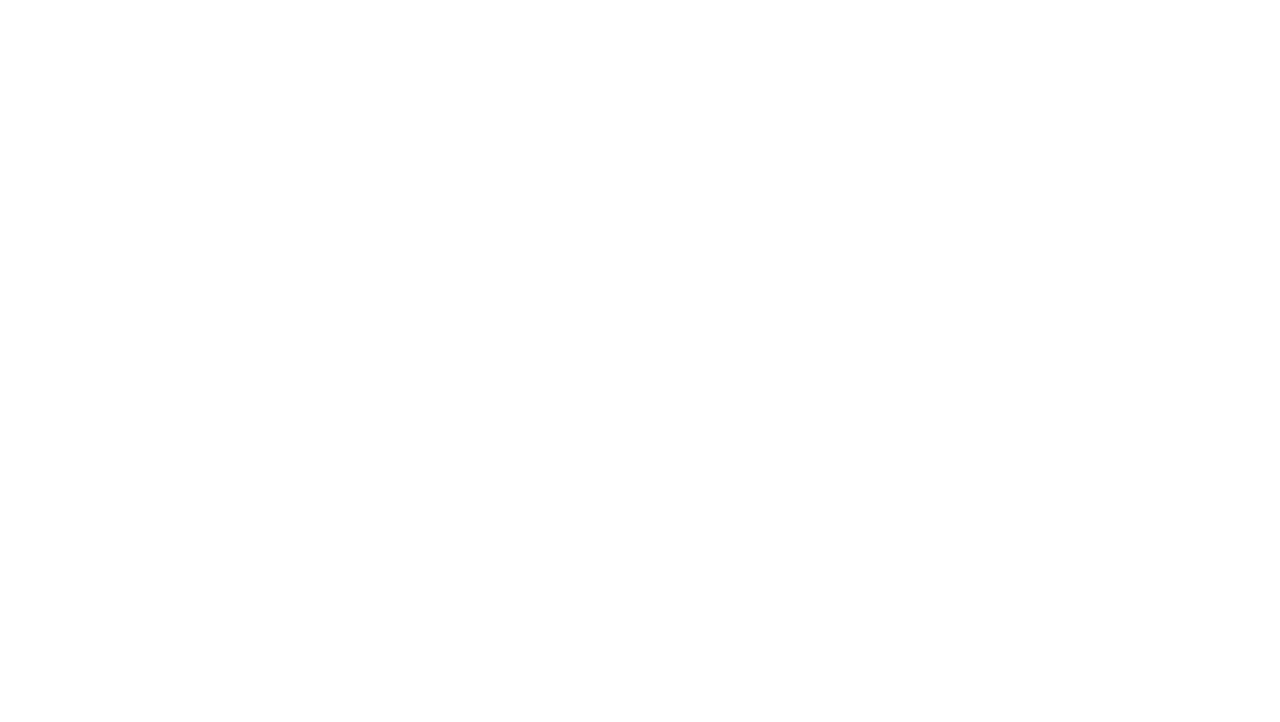
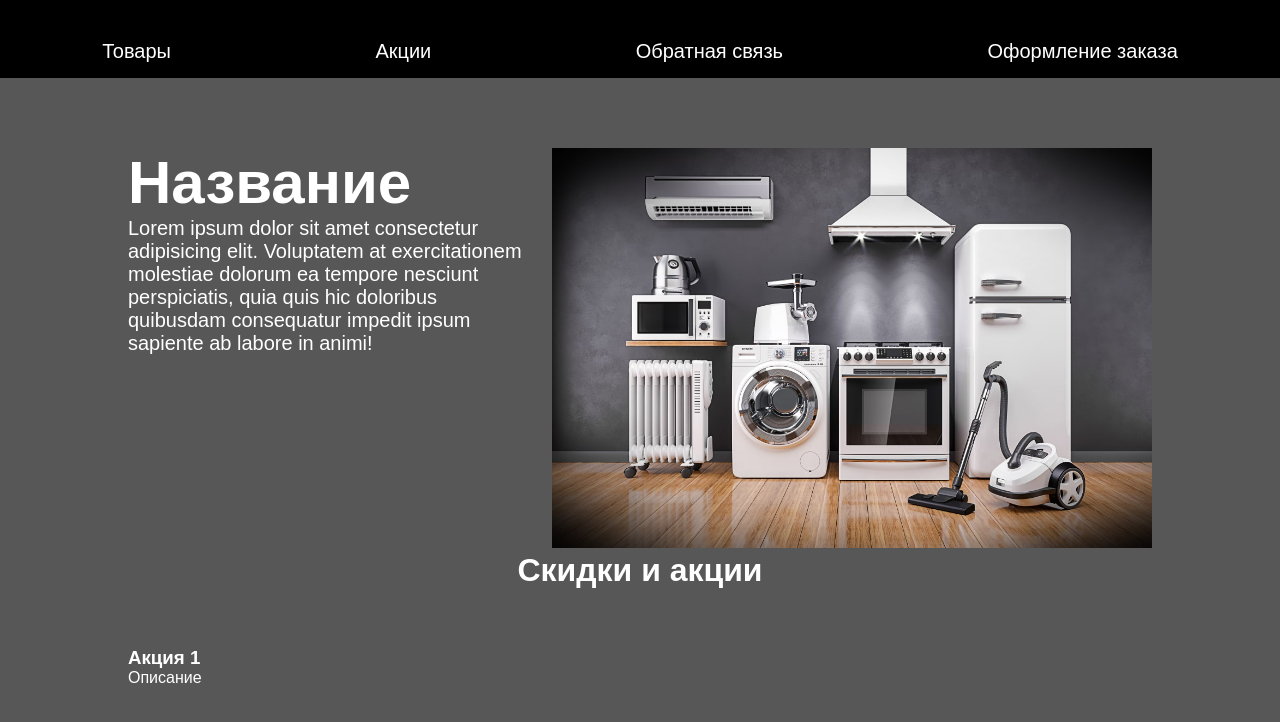
Before and after one commit to VOID45454567/progect1, a plain HTML site: page index.html in a window 1280 px wide. Drawn offline with Linux system fonts and the light colour scheme.

Commit message:
second commit

```diff
--- a/index.css
+++ b/index.css
@@ -2,3 +2,61 @@
     margin: 0;
     padding: 0;
 }
+body{
+    font-family: Arial, Helvetica, sans-serif;
+    color: white;
+    background-color: rgb(87, 87, 87);
+    header{
+        width: 100%;
+        display: flex;
+        flex-direction: row;
+        justify-content: space-around;
+        background-color: black;
+        padding-bottom: 15px;
+        margin-bottom: 70px;
+        a{
+            text-decoration: none;
+            color: white;
+            margin-top: 40px;
+            font-size: 20px;
+        }
+    }
+    main{
+        .about{
+            margin-top: 50px;
+            width: 80%;
+            display: flex;
+            flex-direction: row;
+            justify-content: space-between;
+            margin: 0 auto;
+            .aboutUs{
+                h1{
+                    font-size: 60px;
+                    width: 400px;
+                }
+                p{
+                    font-size: 20px;
+                    width: 400px;
+                }
+                img{
+                    background-color: aliceblue;
+                    width: 600px;
+                    height: 400px;
+                }
+            }
+        }
+        .actions{
+            margin: 0 auto;
+            margin-top: 40px;
+            width: 80%;
+            display: flex;
+            flex-direction: row;
+            justify-content: space-between;
+            .actionBlock{
+                img{
+
+                }
+            }
+        }
+    }
+}
--- a/index.html
+++ b/index.html
@@ -7,6 +7,36 @@
     <link rel="stylesheet" href="index.css">
 </head>
 <body>
+    <header>
+        <a href="">Товары</a>
+        <a href="">Акции</a>
+        <a href="">Обратная связь</a>
+        <a href="">Оформление заказа</a>
+    </header>
+    <main>
+        <section class="about">
+            <div class="aboutUs">
+                <h1>Название</h1>
+                <p>Lorem ipsum dolor sit amet consectetur adipisicing elit. Voluptatem at exercitationem molestiae dolorum ea tempore nesciunt perspiciatis, quia quis hic doloribus quibusdam consequatur impedit ipsum sapiente ab labore in animi!</p>
+            </div>
+            <div class="aboutUs">
+                <img src="image1.jpg" alt="">
+            </div>
+        </section>
+        <h1 style="text-align: center;">Скидки и акции</h1>
+        <section class="actions">
+            <div class="actionBlock">
+                <img src="" alt="">
+                <h3>Акция 1</h3>
+                <p>Описание</p>
+            </div>
+            <div class="actionBlock"></div>
+            <div class="actionBlock"></div>
+            <div class="actionBlock"></div>
+        </section>
+    </main>
+    <footer>
 
+    </footer>
 </body>
 </html>
```
Also changed, not shown: image1.jpg (added).
